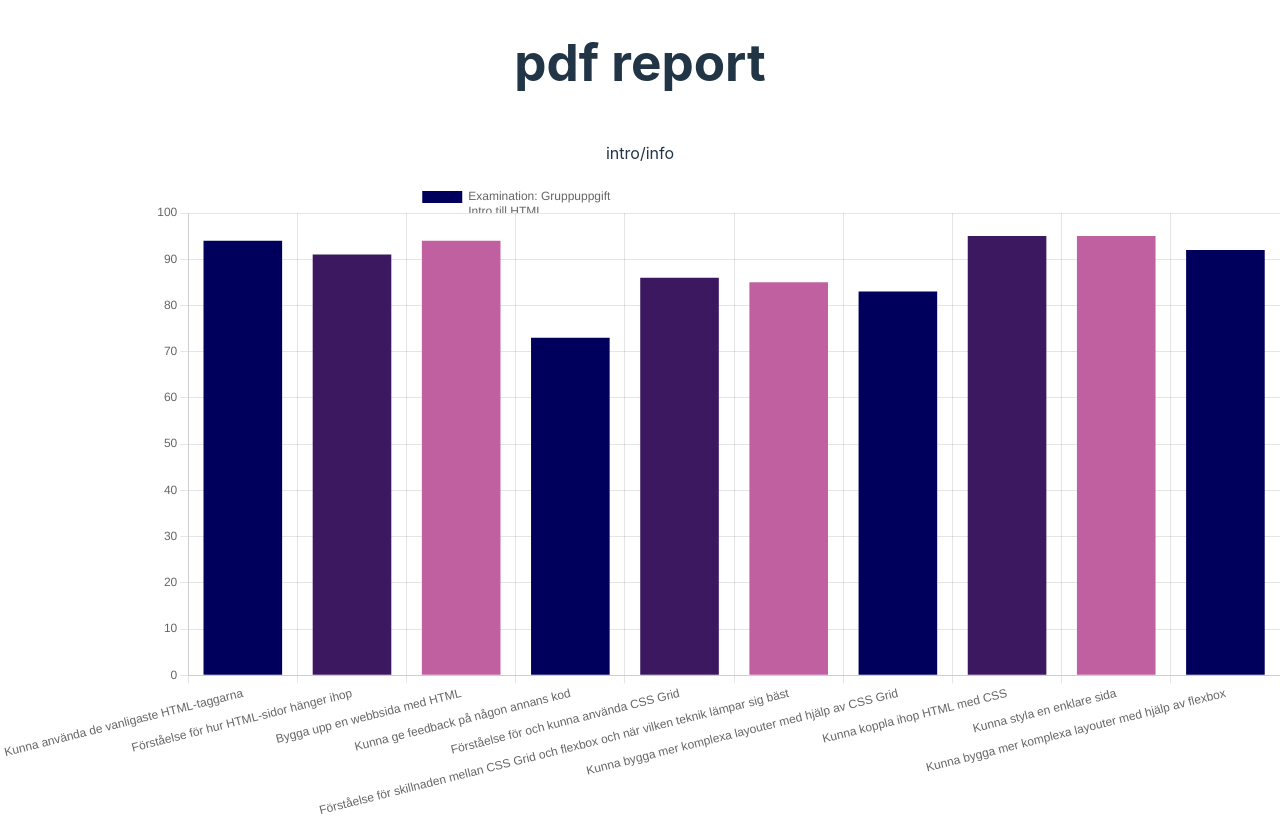
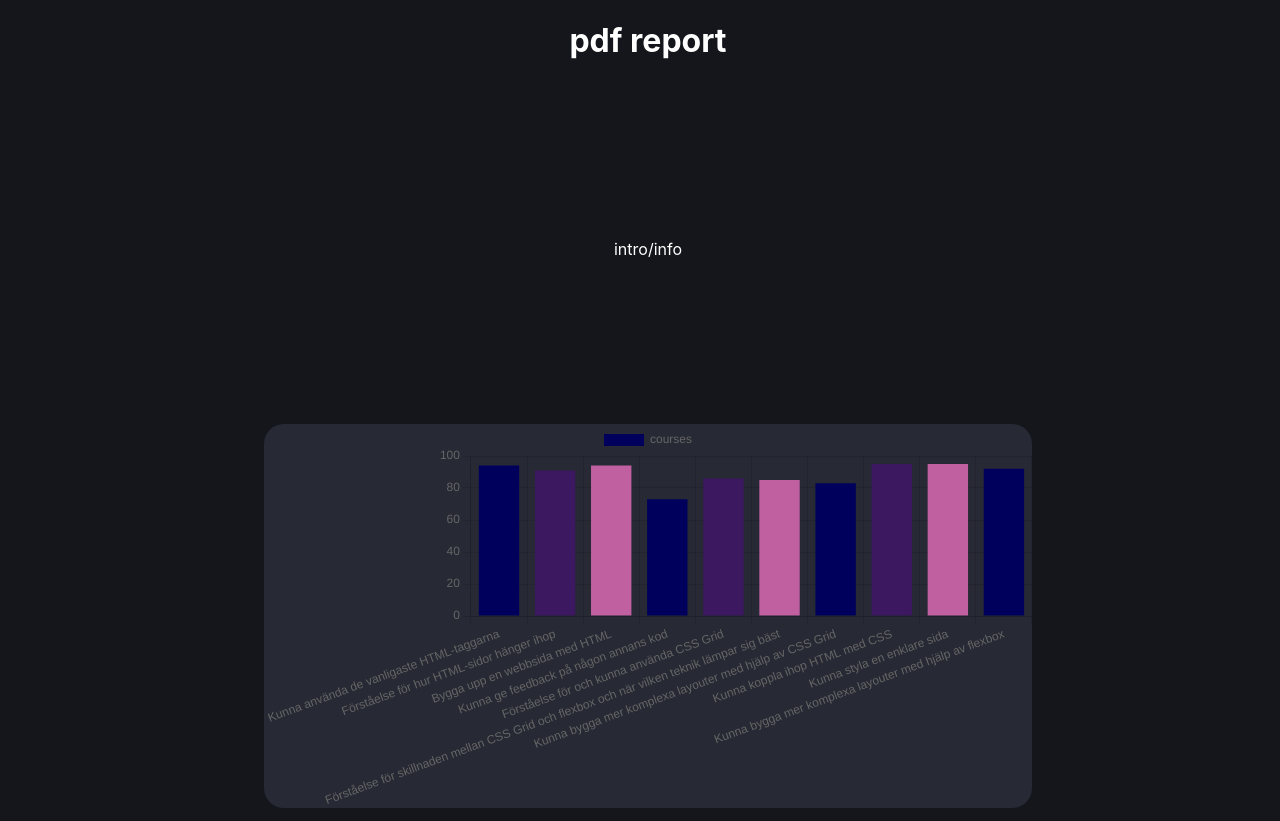
Before and after one commit to ammarfolk/PDF-Report, a React (Vite) app in the folder pdf-report/: page / in a window 1280 px wide. Built offline with nearby package versions, Linux system fonts and the light colour scheme.

Commit message:
css fixes

```diff
--- a/pdf-report/src/App.css
+++ b/pdf-report/src/App.css
@@ -1,6 +1,6 @@
 *{
-  width: 100vw;
-  height: 100vh;
+  width: 100%;
+  height:100%;
 }
 
 
@@ -8,10 +8,13 @@
 display: flex;
 flex-direction: column;
 text-align: center;
+align-items: center
 
 }
 
 .chart{
-  height: 200px;
-  width: 200px;
+  height: 600px;
+  width: 60%;
+  background-color: #272934;
+  border-radius: 20px;
 }
--- a/pdf-report/src/App.tsx
+++ b/pdf-report/src/App.tsx
@@ -11,7 +11,10 @@
     <div className="wrapper">
       <h1>pdf report</h1>
       <p>intro/info</p>
-      <Bar className="chart" data={avrgScoreDiagramData} />
+      <section className="chart">
+      <Bar  data={avrgScoreDiagramData} />
+      </section>
+
     </div>
   )
 }
--- a/pdf-report/src/data/dataexport.ts
+++ b/pdf-report/src/data/dataexport.ts
@@ -35,13 +35,13 @@
 
 const titleData = data.data.courseDashboard.modules;
 const subData: string[] = titleData.map((object: any) =>
-  object.title ? object.title : "");
+  object.title ? object.title : null);
 
 const avrgScoreDiagramData = {
 	labels: newlabelData ,
 	datasets: [
 		{
-			label: subData,
+			label: "courses",
 			data: newScoreData,
 			backgroundColor: ['#00005C', '#3B185F', '#C060A1'],
       hoverOffset: 0,
--- a/pdf-report/src/index.css
+++ b/pdf-report/src/index.css
@@ -3,68 +3,7 @@
   font-size: 16px;
   line-height: 24px;
   font-weight: 400;
+  background-color: #15161c;
+  color: white;
 
-  color-scheme: light dark;
-  color: rgba(255, 255, 255, 0.87);
-  background-color: #242424;
-
-  font-synthesis: none;
-  text-rendering: optimizeLegibility;
-  -webkit-font-smoothing: antialiased;
-  -moz-osx-font-smoothing: grayscale;
-  -webkit-text-size-adjust: 100%;
 }
-
-a {
-  font-weight: 500;
-  color: #646cff;
-  text-decoration: inherit;
-}
-a:hover {
-  color: #535bf2;
-}
-
-body {
-  margin: 0;
-  display: flex;
-  place-items: center;
-  min-width: 320px;
-  min-height: 100vh;
-}
-
-h1 {
-  font-size: 3.2em;
-  line-height: 1.1;
-}
-
-button {
-  border-radius: 8px;
-  border: 1px solid transparent;
-  padding: 0.6em 1.2em;
-  font-size: 1em;
-  font-weight: 500;
-  font-family: inherit;
-  background-color: #1a1a1a;
-  cursor: pointer;
-  transition: border-color 0.25s;
-}
-button:hover {
-  border-color: #646cff;
-}
-button:focus,
-button:focus-visible {
-  outline: 4px auto -webkit-focus-ring-color;
-}
-
-@media (prefers-color-scheme: light) {
-  :root {
-    color: #213547;
-    background-color: #ffffff;
-  }
-  a:hover {
-    color: #747bff;
-  }
-  button {
-    background-color: #f9f9f9;
-  }
-}
```
